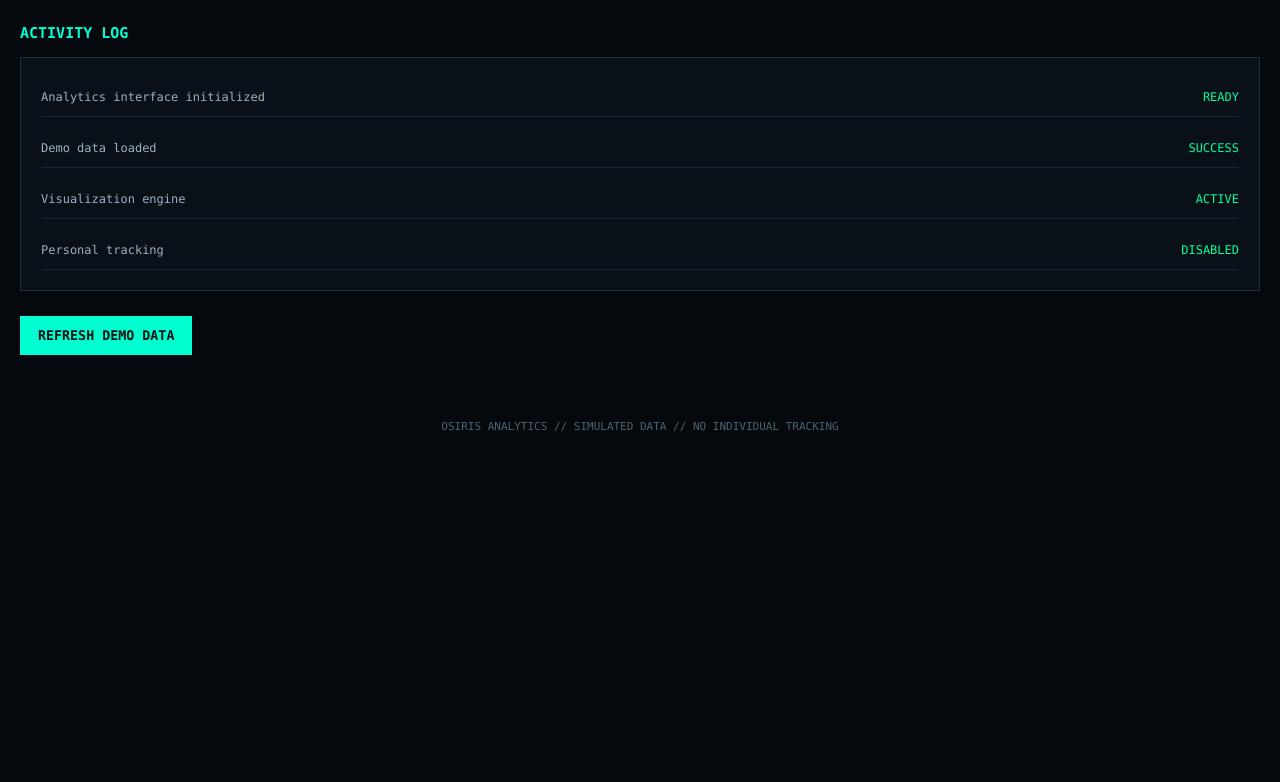
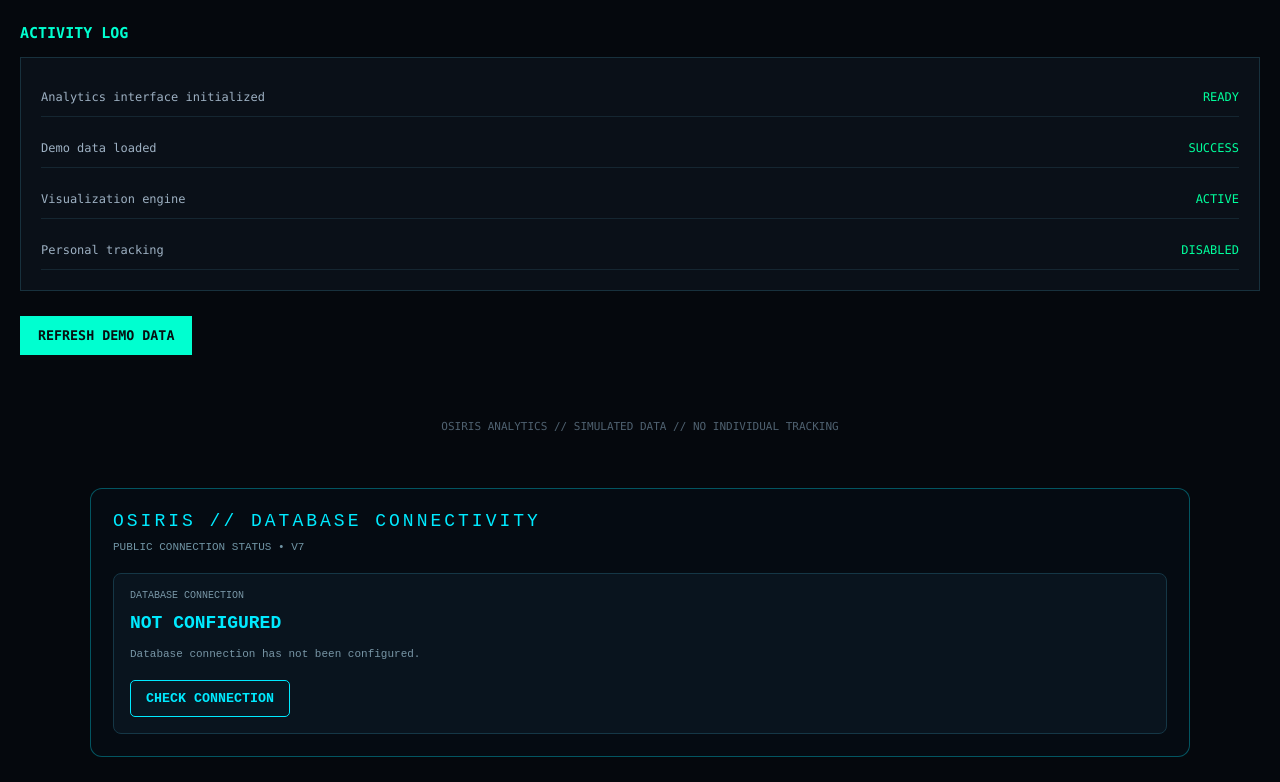
Before and after one commit to Realzack-dotcom/osiris-player, a plain HTML site: page dashboard.html in a window 1280 px wide. Shown: the part 688-1470 px from the top of the page. Before the commit the page ends 1151 px from the top, so only its background shows below. Drawn offline with Linux system fonts and the light colour scheme.

Commit message:
Update dashboard.html

```diff
--- a/dashboard.html
+++ b/dashboard.html
@@ -192,6 +192,94 @@ function refreshDemo(){
 
 drawChart();
 </script>
+<!-- OSIRIS V7 DATABASE CONNECTION PANEL -->
+<section id="osiris-v7">
+<style>
+#osiris-v7 {
+    max-width:1100px;
+    margin:25px auto;
+    padding:22px;
+    background:#050b12;
+    color:#00eaff;
+    border:1px solid #00eaff55;
+    border-radius:12px;
+    font-family:monospace;
+}
+#osiris-v7 * { box-sizing:border-box; }
+#osiris-v7 .v7-title {
+    font-size:18px;
+    letter-spacing:3px;
+}
+#osiris-v7 .v7-sub {
+    color:#7195a5;
+    font-size:11px;
+    margin:10px 0 20px;
+}
+#osiris-v7 .v7-card {
+    background:#09141e;
+    border:1px solid #153746;
+    border-radius:8px;
+    padding:16px;
+}
+#osiris-v7 .v7-label {
+    color:#7896a6;
+    font-size:10px;
+}
+#osiris-v7 .v7-status {
+    font-size:18px;
+    margin-top:12px;
+    font-weight:bold;
+}
+#osiris-v7 .v7-detail {
+    color:#7896a6;
+    font-size:11px;
+    line-height:1.8;
+    margin-top:12px;
+}
+#osiris-v7 .v7-button {
+    margin-top:15px;
+    background:#071722;
+    border:1px solid #00eaff;
+    color:#00eaff;
+    padding:10px 15px;
+    border-radius:5px;
+    cursor:pointer;
+}
+#osiris-v7 .v7-button:hover {
+    background:#00eaff15;
+}
+</style>
 
+<div class="v7-title">OSIRIS // DATABASE CONNECTIVITY</div>
+<div class="v7-sub">PUBLIC CONNECTION STATUS • V7</div>
+
+<div class="v7-card">
+    <div class="v7-label">DATABASE CONNECTION</div>
+    <div class="v7-status" id="v7-status">NOT CONFIGURED</div>
+    <div class="v7-detail" id="v7-detail">
+        Database connection has not been configured.
+    </div>
+
+    <button class="v7-button" id="v7-check">
+        CHECK CONNECTION
+    </button>
+</div>
+</section>
+
+<script>
+(() => {
+    const status = document.getElementById("v7-status");
+    const detail = document.getElementById("v7-detail");
+    const button = document.getElementById("v7-check");
+
+    button.addEventListener("click", () => {
+        status.textContent = "CONFIGURATION REQUIRED";
+        status.style.color = "#ffbd44";
+
+        detail.textContent =
+            "This interface is ready. Supabase credentials and database permissions must be configured before live statistics can be displayed.";
+    });
+})();
+</script>
 </body>
 </html>
```
